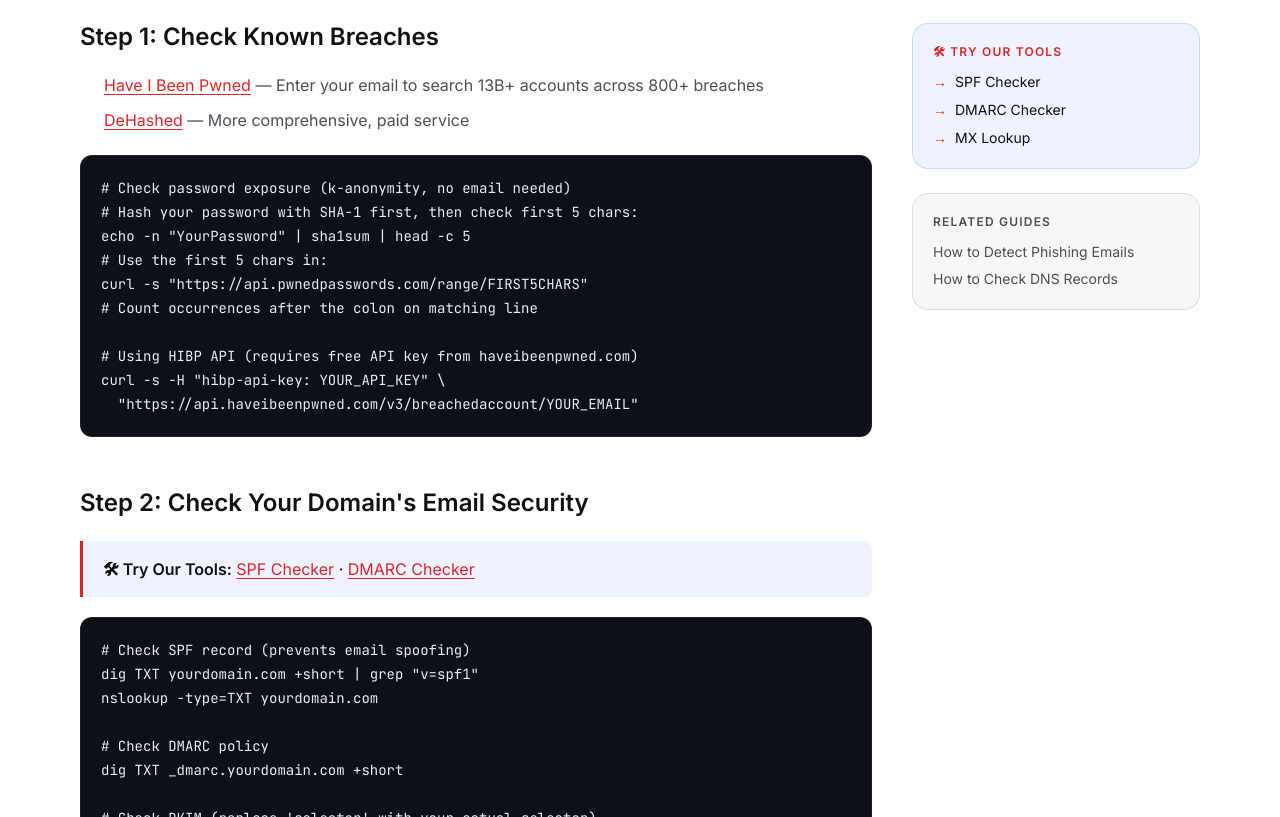
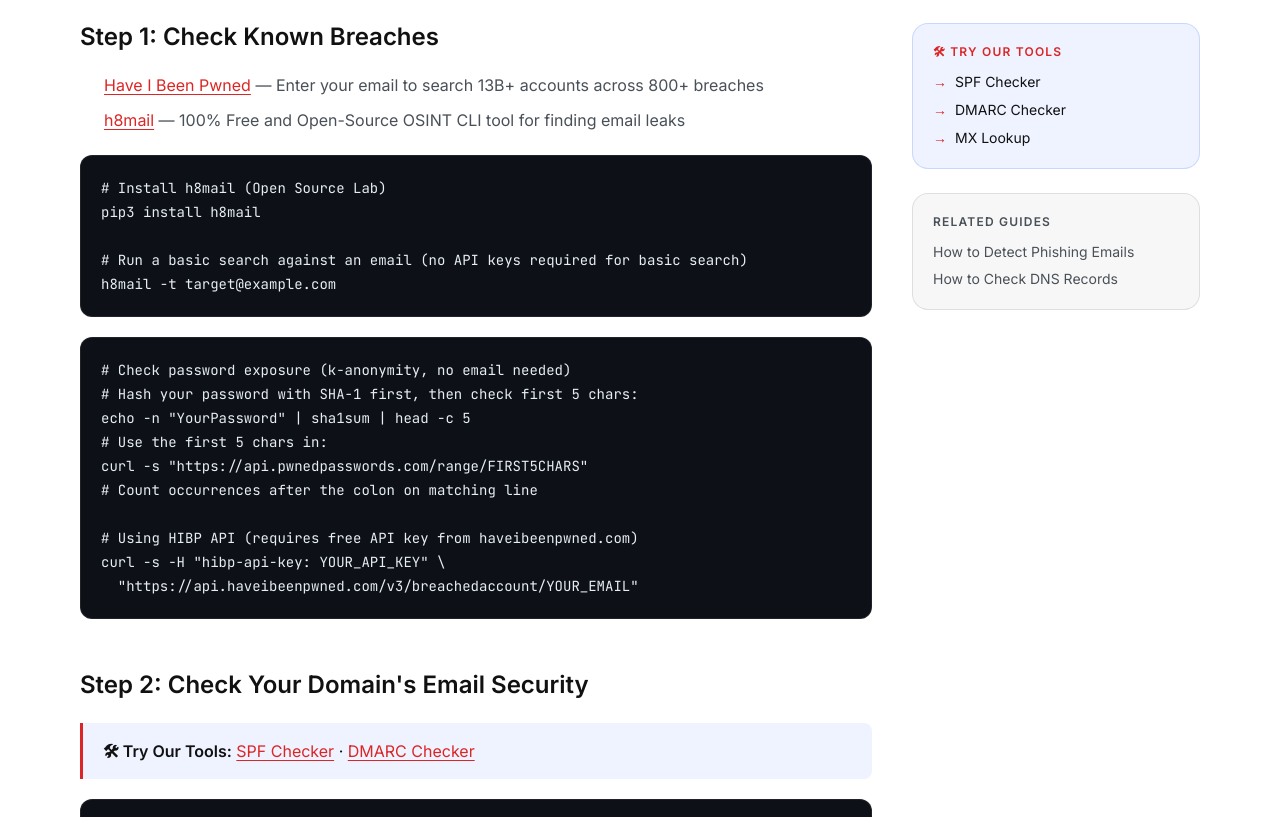
Before and after one commit to Sanjay-Program/zentrion-website, a Next.js app: page /guides/email-leak-check in a window 1280 px wide. Shown: the part 689-1506 px from the top of the page. Built offline with nearby package versions, Linux system fonts and the light colour scheme.

Commit message:
chore: replace paid tool with free open-source h8mail lab

```diff
--- a/app/guides/email-leak-check/page.tsx
+++ b/app/guides/email-leak-check/page.tsx
@@ -15,8 +15,13 @@
       <h2 id="hibp">Step 1: Check Known Breaches</h2>
       <ul>
         <li><a href="https://haveibeenpwned.com/" target="_blank" rel="noopener noreferrer">Have I Been Pwned</a> — Enter your email to search 13B+ accounts across 800+ breaches</li>
-        <li><a href="https://dehashed.com/" target="_blank" rel="noopener noreferrer">DeHashed</a> — More comprehensive, paid service</li>
+        <li><a href="https://github.com/khast3x/h8mail" target="_blank" rel="noopener noreferrer">h8mail</a> — 100% Free and Open-Source OSINT CLI tool for finding email leaks</li>
       </ul>
+      <pre><code>{`# Install h8mail (Open Source Lab)
+pip3 install h8mail
+
+# Run a basic search against an email (no API keys required for basic search)
+h8mail -t target@example.com`}</code></pre>
       <pre><code>{`# Check password exposure (k-anonymity, no email needed)
 # Hash your password with SHA-1 first, then check first 5 chars:
 echo -n "YourPassword" | sha1sum | head -c 5
```
